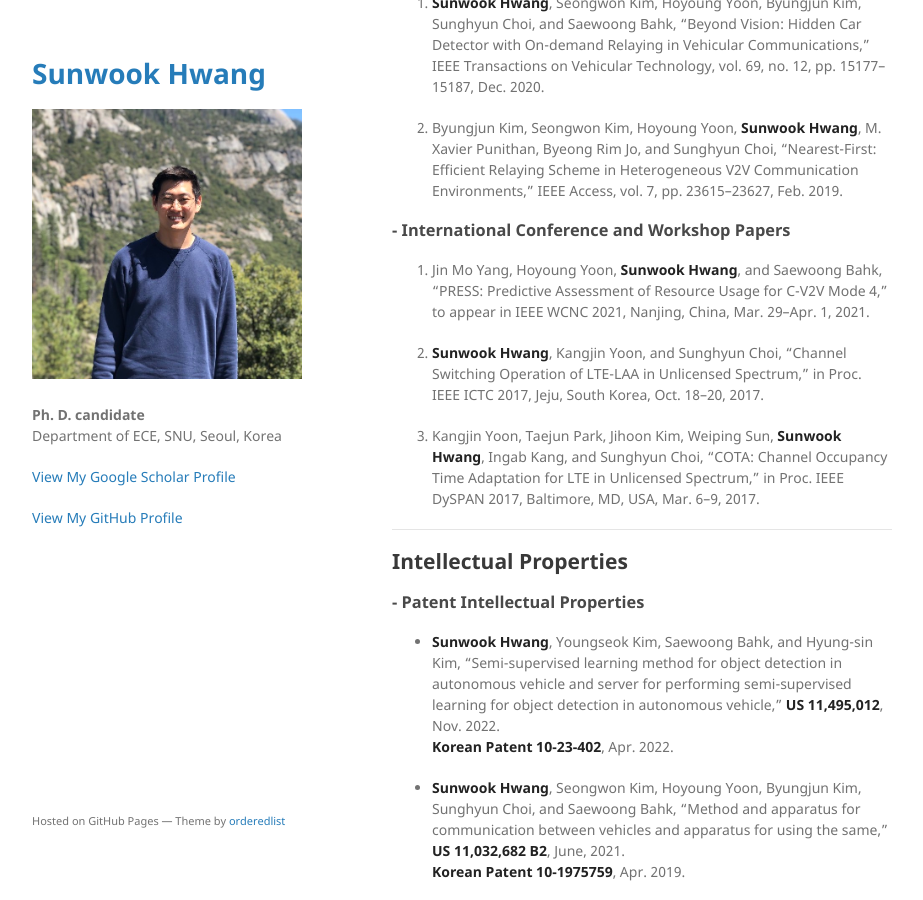
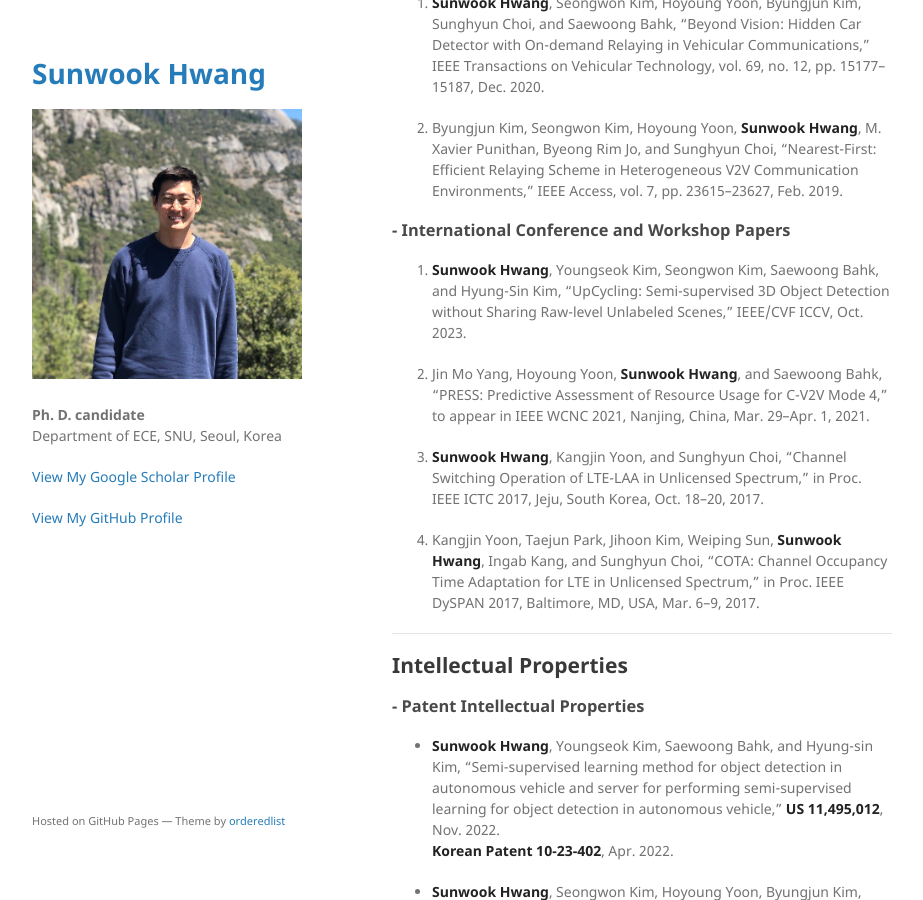
Before and after one commit to jeongjun-park/jeongjun-park.github.io, a Jekyll site: the page built from index.md, in a window 1280 px wide and 900 px high, scrolled down 1553 px. Shown: the whole window, without its empty margins (178-1101 px from the left). Built offline with Jekyll 4.4.1, drawn with Linux system fonts in a browser that asks for light colours; our own code applies the rules of GitHub Pages for plain Markdown files.

Commit message:
Update index.md

```diff
--- a/index.md
+++ b/index.md
@@ -65,7 +65,11 @@ IEEE Transactions on Vehicular Technology, vol. 69, no. 12, pp. 15177--15187, De
 IEEE Access, vol. 7, pp. 23615--23627, Feb. 2019.
 
 ### - International Conference and Workshop Papers
-1. Jin Mo Yang, Hoyoung Yoon, **Sunwook Hwang**, and Saewoong Bahk,
+1. **Sunwook Hwang**, Youngseok Kim, Seongwon Kim, Saewoong Bahk, and Hyung-Sin Kim,
+"UpCycling: Semi-supervised 3D Object Detection without Sharing Raw-level Unlabeled Scenes,"
+IEEE/CVF ICCV, Oct. 2023.
+
+4. Jin Mo Yang, Hoyoung Yoon, **Sunwook Hwang**, and Saewoong Bahk,
 "PRESS: Predictive Assessment of Resource Usage for C-V2V Mode 4,"
 to appear in IEEE WCNC 2021, Nanjing, China, Mar. 29--Apr. 1, 2021.
 
```
